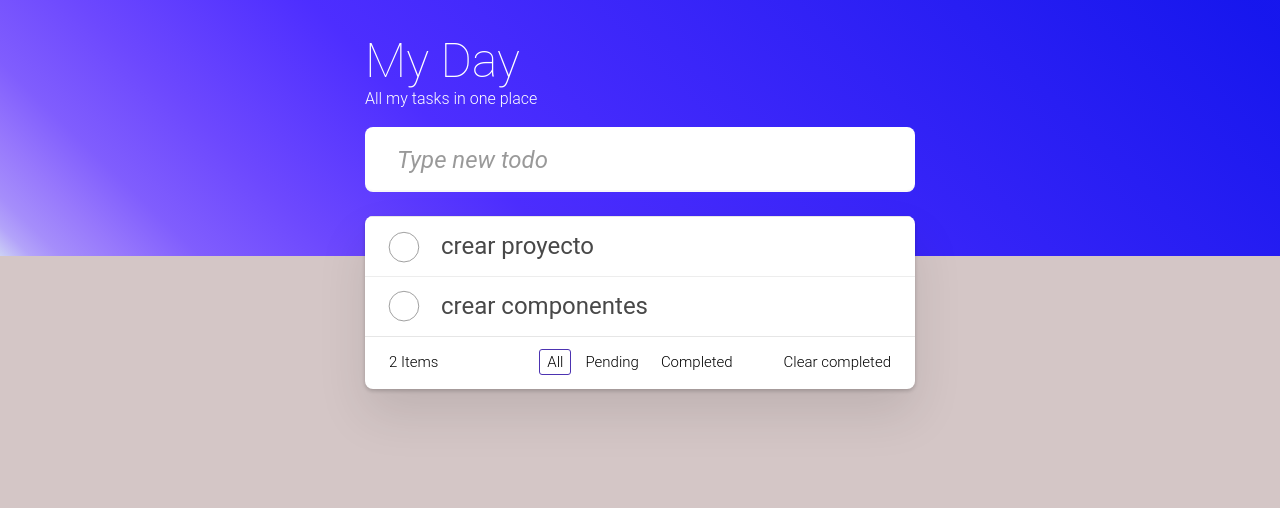
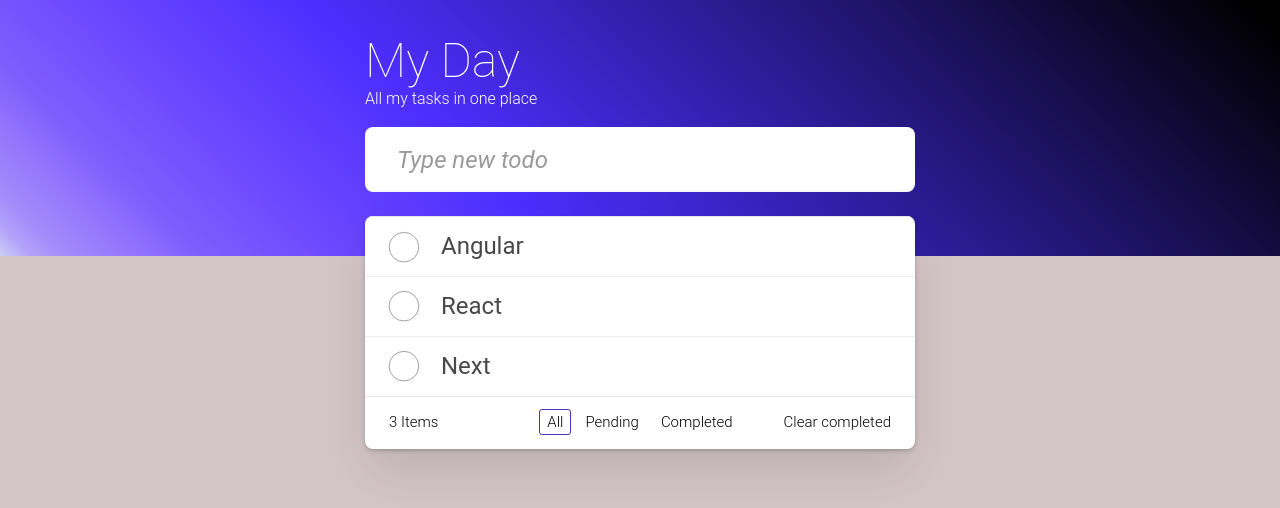
Before and after one commit to noxopio/angularTODO, an Angular app: page / in a window 1280 px wide. Shown: the top 508 px of the page. Built offline with nearby package versions, Linux system fonts and the light colour scheme.

Commit message:
antes de empezar con el local storage

```diff
--- a/src/app/pages/home/home.component.css
+++ b/src/app/pages/home/home.component.css
@@ -7,7 +7,7 @@
 .header {
   background-image: linear-gradient(
     224deg,
-    hsl(240, 86%, 51%) 2%,
+    hsl(0, 0%, 0%) 2%,
     hsl(249deg 100% 59%) 63%,
     hsl(252deg 99% 64%) 78%,
     hsl(253deg 98% 68%) 87%,
--- a/src/app/pages/home/home.component.html
+++ b/src/app/pages/home/home.component.html
@@ -3,39 +3,28 @@
     <div class="container">
       <h1>My Day</h1>
       <p>All my tasks in one place</p>
-      <input
-        class="new-todo"
-        placeholder="Type new todo"
-        autofocus
-        type="text"
-        [formControl]="newTaskCtrl"
-      (keydown.enter)="changeHandler()"
-      />
+      <input class="new-todo" placeholder="Type new todo" autofocus type="text" [formControl]="newTaskCtrl"
+        (keydown.enter)="changeHandler()" />
     </div>
   </header>
 
   <div class="container todoapp-wrapper">
     <!-- This section should be hidden by default and shown when there are todos      //(change)=" changeHandler($event)"-->
-<!-- <pre>
+    <!-- <pre>
   <code>
     {{tasks()|json}}
   </code>
 </pre> -->
     <section class="main">
       <ul class="todo-list">
-        <li
-
-        (dblclick)="updateTaskEditingMode(i)"
-         *ngFor="let task of tasksByFilter();
-         index as i"
-         [class.editing]="task.editing"
-         [class.completed]="task.completed">
+        <li (dblclick)="updateTaskEditingMode(i)" *ngFor="let task of tasksByFilter();
+         index as i" [class.editing]="task.editing" [class.completed]="task.completed">
           <div class="view">
-            <input class="toggle" type="checkbox" [checked]="task.completed"(change)="updateTask(i)" />
+            <input class="toggle" type="checkbox" [checked]="task.completed" (change)="updateTask(i)" />
             <label>{{task.title}} </label>
-            <button class="destroy"(click)="deleteTask(i)"></button>
+            <button class="destroy" (click)="deleteTask(i)"></button>
           </div>
-          <input class="edit"(keydown.enter)="updateTaskText(i,$event)" [value]="task.title"/>
+          <input class="edit" (keydown.enter)="updateTaskText(i,$event)" [value]="task.title" />
         </li>
         <!-- <li class="completed">
           <div class="view">
@@ -68,21 +57,21 @@
     <footer class="footer">
       <!-- This should be `0 items left` by default -->
       <span class="todo-count">
-        <strong>{{tasks().length}} </strong>
-      <span *ngIf=" tasks().length <=1 ;else elseBlock " >Item</span>
-      <ng-template #elseBlock>Items</ng-template>
+        <strong>{{tasksByFilter().length}} </strong>
+        <span *ngIf=" tasksByFilter().length <=1 ;else elseBlock ">Item</span>
+        <ng-template #elseBlock>Items</ng-template>
 
       </span>
       <!-- Remove this if you don't implement routing -->
       <ul class="filters">
         <li>
-          <a (click)="changeFilter('all')" class="selected">All</a>
+          <a (click)="changeFilter('all')" [class.selected]="filter()=== 'all' ">All</a>
         </li>
         <li>
-          <a (click)="changeFilter('pending')">Pending</a>
+          <a (click)="changeFilter('pending')" [class.selected]="filter()=== 'pending' ">Pending</a>
         </li>
         <li>
-          <a (click)="changeFilter('completed')">Completed</a>
+          <a (click)="changeFilter('completed')" [class.selected]="filter()=== 'completed' ">Completed</a>
         </li>
       </ul>
       <!-- Hidden if no completed items are left ↓ -->
--- a/src/app/pages/home/home.component.ts
+++ b/src/app/pages/home/home.component.ts
@@ -1,4 +1,4 @@
-import { Component, computed, signal } from '@angular/core';
+import { Component, computed, effect, signal } from '@angular/core';
 import { CommonModule } from '@angular/common';
 import { Task } from '../../models/task.model';
 import { FormControl, ReactiveFormsModule, Validators } from '@angular/forms';
@@ -16,20 +16,25 @@
   tasks = signal<Task[]>([
     {
       id: Date.now(),
-      title: 'crear proyecto',
+      title: 'Angular',
       completed: false
     },
     {
       id: Date.now(),
-      title: 'crear  componentes',
+      title: 'React',
+      completed: false
+    },
+    {
+      id: Date.now(),
+      title: 'Next',
       completed: false
     },
   ]);
-  filter = signal('all');
+  filter = signal<'all'| 'pending'| 'completed'>('all');
   tasksByFilter = computed(() => {
     const filter = this.filter();
     const tasks = this.tasks();
-    if (filter === 'pendign') {
+    if (filter === 'pending') {
       return tasks.filter(task => !task.completed);
     }
     if (filter === 'completed') {
@@ -47,6 +52,14 @@
       Validators.minLength(3),
     ]
   })
+
+constructor(){
+effect(()=>{
+const tasks=this.tasks();
+localStorage.setItem('tasks',JSON.stringify(tasks));
+})
+}
+
 
   changeHandler() {
     if (this.newTaskCtrl.valid) {
@@ -123,7 +136,7 @@
     });
   }
 
-  changeFilter(filter: string) {
+  changeFilter(filter: 'all'|'pending'|'completed') {
     this.filter.set(filter);
   }
 }
```
